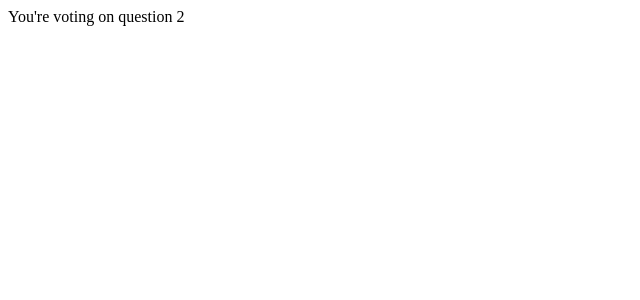
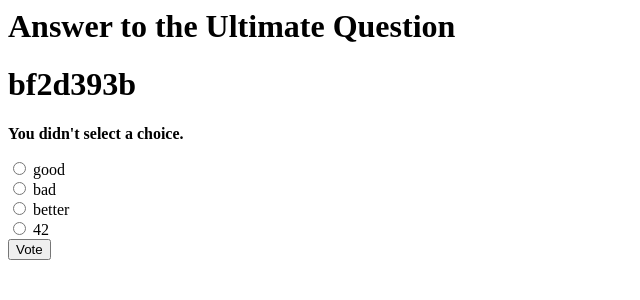
Before and after one commit to moadams847/django-project, a Django app: page /polls/2/vote/ in a window 1280 px wide. Shown: the top 300 px of the page, without its empty margins (0-640 px from the left). Run offline with Django 3.2, Linux system fonts and the light colour scheme; data comes from the database, SQL or seed files in the repository; both versions use the stored data as it was after the commit.

Commit message:
generic views

```diff
--- a/polls/templates/polls/detail.html
+++ b/polls/templates/polls/detail.html
@@ -1,10 +1,21 @@
 <h1>{{ question.question_text }}</h1>
-<h3> bf2d393b </h3>
 
-<ul>
+{% if error_message %}
+<h1> bf2d393b </h1>
+
+<p>
+    <strong>{{ error_message }}</strong>
+</p>
+
+{% endif %}
+
+<form action="{% url 'polls:vote' question.id %}" method="post">
+
+{% csrf_token %}
 {% for choice in question.choice_set.all %}
+    <input type="radio" name="choice" id="choice{{ forloop.counter }}" value="{{ choice.id }}">
+    <label for="choice{{ forloop.counter }}">{{ choice.choice_text }}</label><br>
+{% endfor %}
+<input type="submit" value="Vote">
 
-    <li>{{ choice.choice_text }}</li>
-
-{% endfor %}
-</ul>
+</form>
--- a/polls/urls.py
+++ b/polls/urls.py
@@ -1,18 +1,16 @@
-#
 from django.urls import path
 
-#
 from . import views
 
-#
 app_name = 'polls'
 
-#
 urlpatterns = [
-    path('', views.index, name='index'),
-    path('<int:question_id>/', views.detail, name='detail'),
-    path('<int:question_id>/results/', views.results, name='results'),
+
+    path('', views.IndexView.as_view(), name='index'),
+    path('owner', views.owner, name='owner'),
+    path('<int:pk>/', views.DetailView.as_view(), name='detail'),
+    path('<int:pk>/results/', views.ResultsView.as_view(), name='results'),
     path('<int:question_id>/vote/', views.vote, name='vote'),
-    path('owner', views.owner, name='owner'),
+
 
 ]
--- a/polls/views.py
+++ b/polls/views.py
@@ -1,40 +1,52 @@
- #
-from django.http import Http404
-from django.shortcuts import render
-from django.shortcuts import get_object_or_404
-#
+from django.http import HttpResponseRedirect, HttpResponse
+from django.shortcuts import get_object_or_404, render
+from django.urls import reverse
+from django.views import generic
 
-# Create your views here.
+from .models import Choice, Question
 
-from django.http import HttpResponse
 
-from django.template import loader
+class IndexView(generic.ListView):
+    template_name = 'polls/index.html'
+    context_object_name = 'latest_question_list'
+
+    def get_queryset(self):
+        """Return the last five published questions."""
+        return Question.objects.order_by('-pub_date')[:5]
+
+
+class DetailView(generic.DetailView):
+    model = Question
+    template_name = 'polls/detail.html'
+
+
+class ResultsView(generic.DetailView):
+    model = Question
+    template_name = 'polls/results.html'
+
+
+def vote(request, question_id):
+    question = get_object_or_404(Question, pk=question_id)
+
+    try:
+        selected_choice = question.choice_set.get(pk=request.POST['choice'])
+
+    except (KeyError, Choice.DoesNotExist):
+
+        # Redisplay the question voting form.
+        return render(request, 'polls/detail.html', {
+            'question': question,
+            'error_message': "You didn't select a choice.",
+        })
+
+    else:
+        selected_choice.votes += 1
+        selected_choice.save()
+        # Always return an HttpResponseRedirect after successfully dealing
+        # with POST data. This prevents data from being posted twice if a
+        # user hits the Back button.
+        return HttpResponseRedirect(reverse('polls:results', args=(question.id,)))
 
 #
-from .models import Question
-
-
-#
-def index(request):
-    latest_question_list = Question.objects.order_by('-pub_date')[:5]
-    context = {'latest_question_list': latest_question_list}
-    return render(request, 'polls/index.html', context)
-
-    # The code above loads the template called polls/index.html and passes it a context.
-    # The context is a dictionary mapping template variable names to Python objects
-
-
-def detail(request, question_id):
-    question = get_object_or_404(Question, pk=question_id)
-    return render(request, 'polls/detail.html', {'question': question})
-
-def results(request, question_id):
-    # response = "You're looking at the results of question %s."
-    return HttpResponse(f"You're looking at the results of question {question_id}")
-
-def vote(request, question_id):
-    return HttpResponse(f"You're voting on question {question_id}")
-
 def owner(request):
        return HttpResponse("Hello, world. bf2d393b is the polls index.")
-#
```
Also changed, not shown: polls/templates/polls/results.html (added, +11 -0 lines), db.sqlite3, polls/templates/polls/index.html (line endings or trailing spaces).
